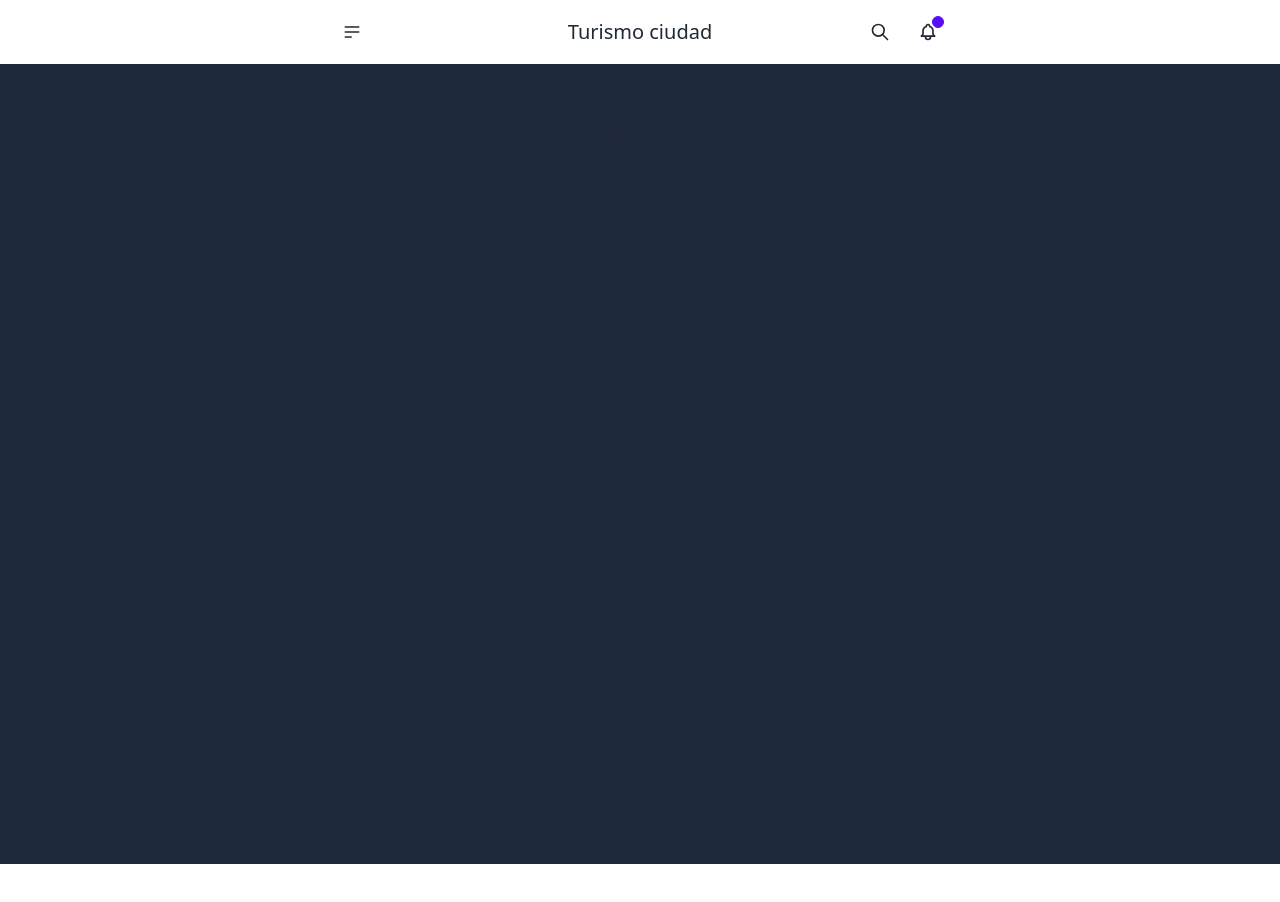
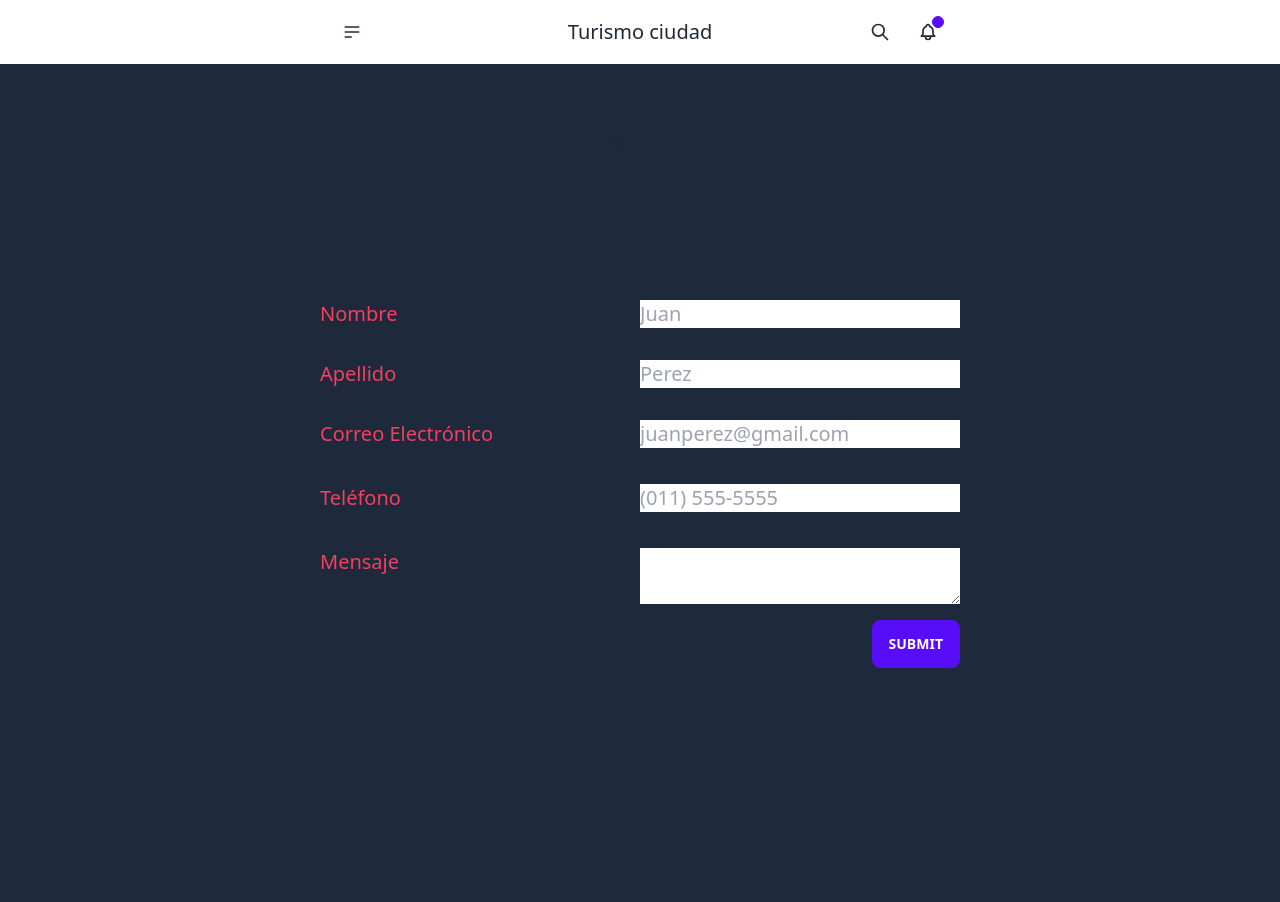
Before and after one commit to ignacioisas9/interaction-gallery, a React (Create React App) app: page /Precios in a window 1280 px wide. Shown: the top 902 px of the page. Before the commit the page ends 864 px from the top, so only its background shows below. Built offline with nearby package versions, Linux system fonts and the light colour scheme.

Commit message:
form added at /Precios

```diff
--- a/package.json
+++ b/package.json
@@ -7,7 +7,7 @@
     "@testing-library/react": "^12.1.4",
     "@testing-library/user-event": "^13.5.0",
     "daisyui": "^2.13.6",
-    "final-form": "^4.20.6",
+    "final-form": "^4.20.7",
     "react": "^18.0.0",
     "react-dom": "^18.0.0",
     "react-final-form": "^6.5.9",
--- a/src/pages/Home.js
+++ b/src/pages/Home.js
@@ -112,6 +112,7 @@ export default function Home() {
           />
         </div>
 
+
         <footer class="footer footer-center p-4 bg-base-100 text-base-content">
           <div>
             <p>Copyright © 2022 - All right reserved by ACME Industries Ltd</p>
--- a/src/pages/Precios.js
+++ b/src/pages/Precios.js
@@ -1,5 +1,110 @@
+import React from "react";
+import { Form, Field } from "react-final-form";
+
 export default function Precios() {
+  const onSubmit = (e) => {
+    debugger;
+  };
+
+  const validate = (e) => {
+    const errors = {};
+
+    if (e.message && e.message.length < 5) {
+      errors.message = "El mínimo de caractéres es 5.";
+    }
+
+    return errors;
+  };
+
   return (
-    <div className="bg-slate-800 min-h-screen text-center p-16">Precios</div>
-  )
+    <div className="w-auto min-h-screen flex bg-slate-800 font-sans">
+      <div className="m-auto max-w-screen-sm pt-0 px-0 pr-0 text-center w-1/2">
+        <div className="bg-slate-800 text-center py-16">
+          Precios
+        </div>
+        <div className="bg-slate-800 min-h-screen text-center py-16">
+          <Form
+            onSubmit={onSubmit}
+            validate={validate}
+            render={({ handleSubmit }) => (
+              <form onSubmit={handleSubmit}>
+                <div className="min-w-full flex justify-between py-4">
+                  <label className="text-rose-500">Nombre</label>
+                  <Field
+                    className="w-80 text-black"
+                    name="name"
+                    component="input"
+                    placeholder="Juan"
+                  />
+                </div>
+
+                <div className="min-w-full flex justify-between py-4">
+                  <label className="text-rose-500">Apellido</label>
+                  <Field
+                    className="w-80 text-black"
+                    name="lastName"
+                    component="input"
+                    placeholder="Perez"
+                  />
+                </div>
+
+                <div className="min-w-full flex justify-between py-4">
+                  <label className="text-rose-500">Correo Electrónico</label>
+                  <Field
+                    className="w-80 text-black"
+                    name="email"
+                    component="input"
+                    placeholder="juanperez@gmail.com"
+                  />
+                </div>
+
+                <div className="min-w-full py-4">
+                  <Field name="phone">
+                    {({ input, meta }) => (
+                      <div className="flex justify-between flex-wrap mt-1">
+                        <label className="text-rose-500">Teléfono</label>
+                        <input
+                          className="w-80 text-black"
+                          type="text"
+                          {...input}
+                          placeholder="(011) 555-5555"
+                        />
+                        {meta.touched && meta.error && (
+                          <span>{meta.error}</span>
+                        )}
+                      </div>
+                    )}
+                  </Field>
+                </div>
+
+                <div className="min-w-full py-4">
+                  <Field
+                    name="message"
+                    render={({ input, meta }) => (
+                      <div className="flex justify-between mt-1 flex-wrap">
+                        <label className="text-rose-500">Mensaje</label>
+                        <textarea className="w-80 text-black" {...input} />
+                        {meta.touched && meta.error && (
+                          <div className="text-red-600 flex relative text-sm w-full justify-end">
+                            {meta.error}
+                          </div>
+                        )}
+                      </div>
+                    )}
+                  />
+                </div>
+
+                <button
+                  className="btn btn-primary flex ml-auto mr-0"
+                  type="submit"
+                >
+                  Submit
+                </button>
+              </form>
+            )}
+          />
+        </div>
+      </div>
+    </div>
+  );
 }
```
Also changed, not shown: 1 other file (tests, documents, lock files or other folders).
